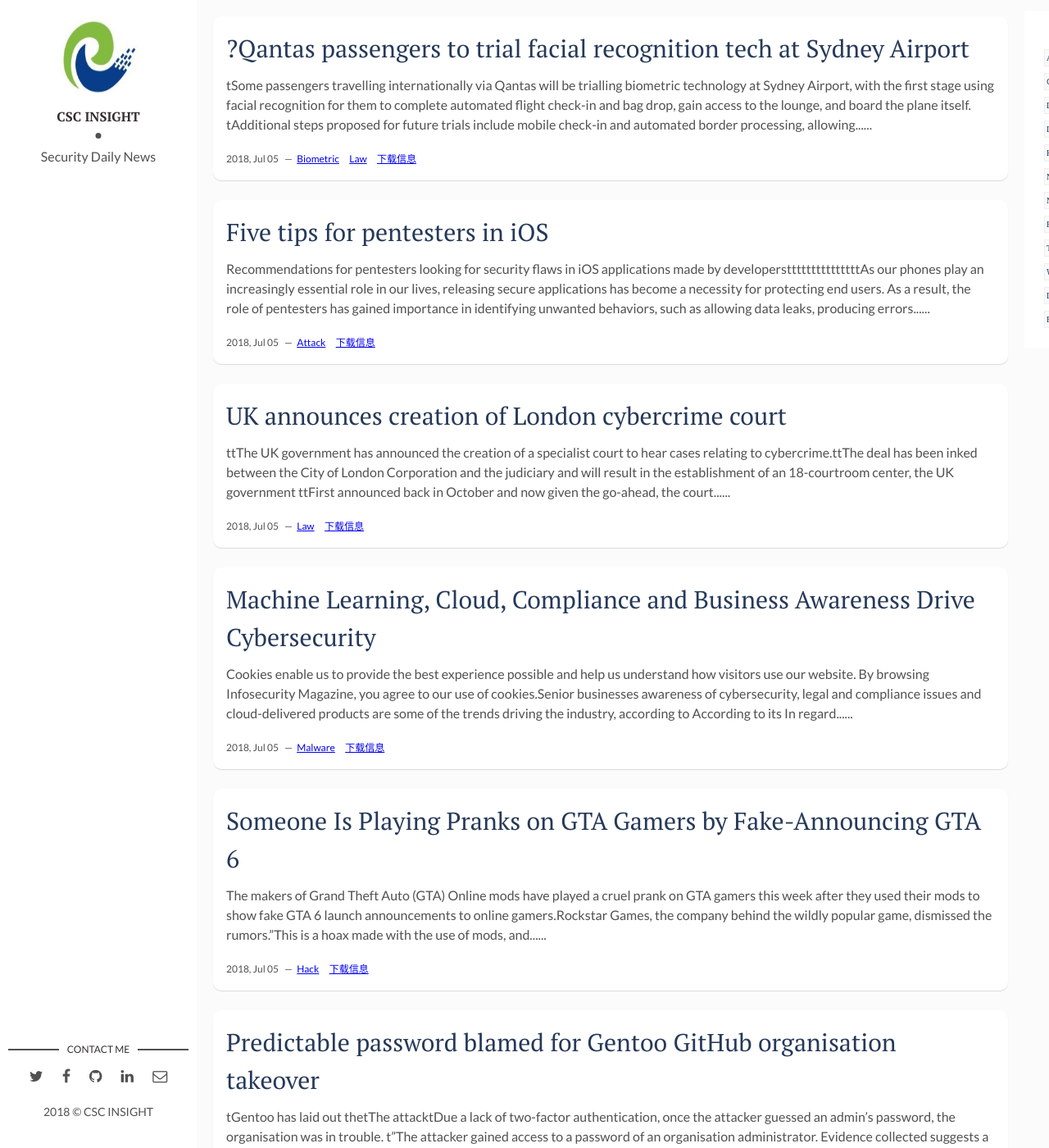
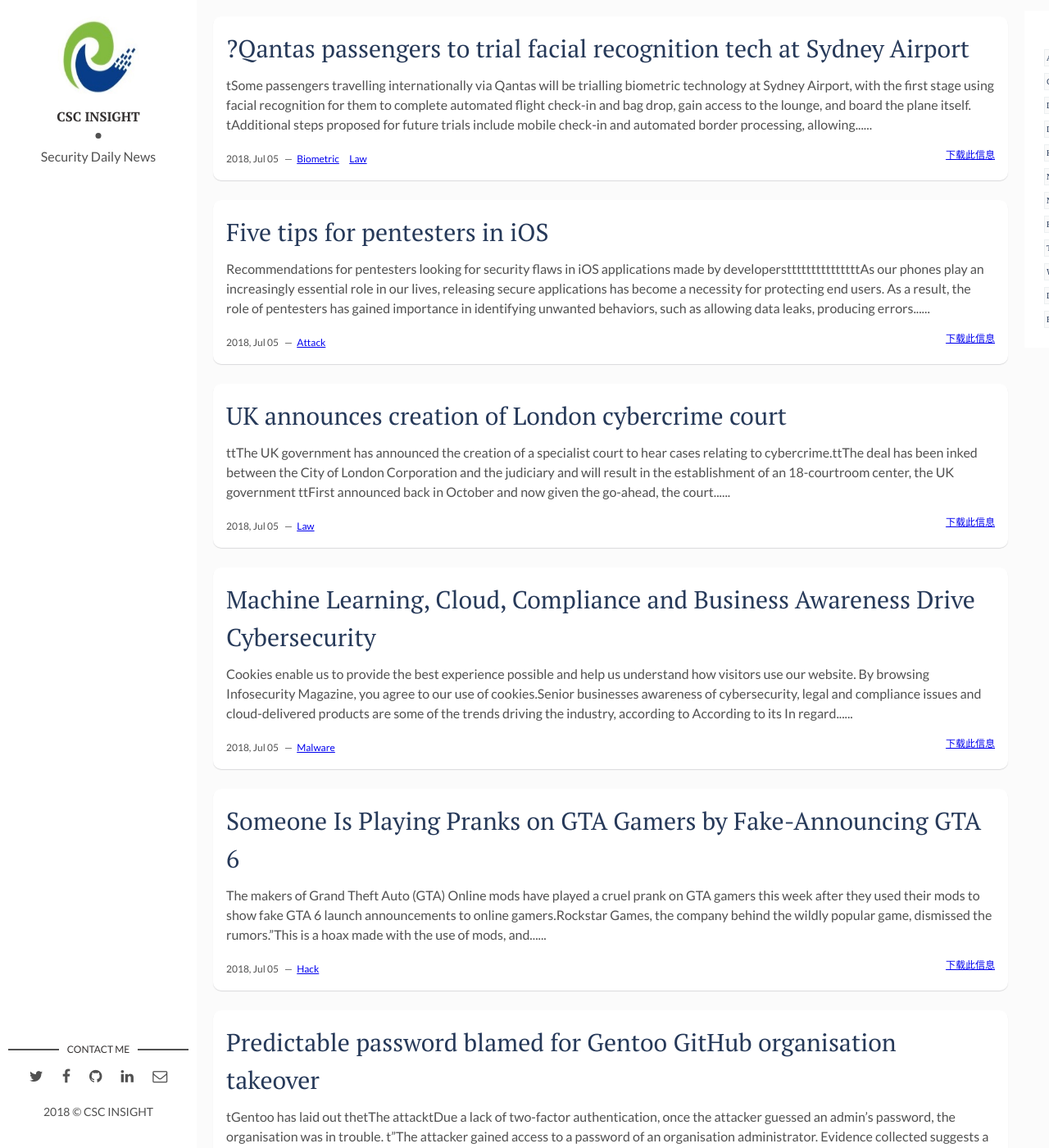
Before and after one commit to Marshalord/CSC005, a Jekyll site: the page built from index.html, in a window 1280 px wide and 1400 px high. Shown: the whole window at 82% size. Built offline with Jekyll 4.4.1, drawn with Linux system fonts in a browser that asks for light colours; nearby versions of some CDN libraries.

Commit message:
First pages commit

```diff
--- a/assets/css/main.css
+++ b/assets/css/main.css
@@ -1236,6 +1236,7 @@
 
 .post .post-content .post-download {
   font-size: 12px;
+  float: right;
 }
 
 .post .post-content .post-title {
--- a/index.html
+++ b/index.html
@@ -67,7 +67,7 @@
     <span class="post-words"><a href="{{site.selfurl}}tags/#{{ tag | cgi_escape}}">{{ tag }}</a></span>
     <span>&nbsp;&nbsp;</span>
     {% endfor %}
-    <span class="post-download"><a href="https://raw.githubusercontent.com/Marshalord/CSC005/gh-pages/{{post.path}}">下载信息</a></span>
+    <span class="post-download"><a href="https://raw.githubusercontent.com/Marshalord/CSC005/gh-pages/{{post.path}}">下载此信息</a></span>
   </div>
 </article>
 
```
